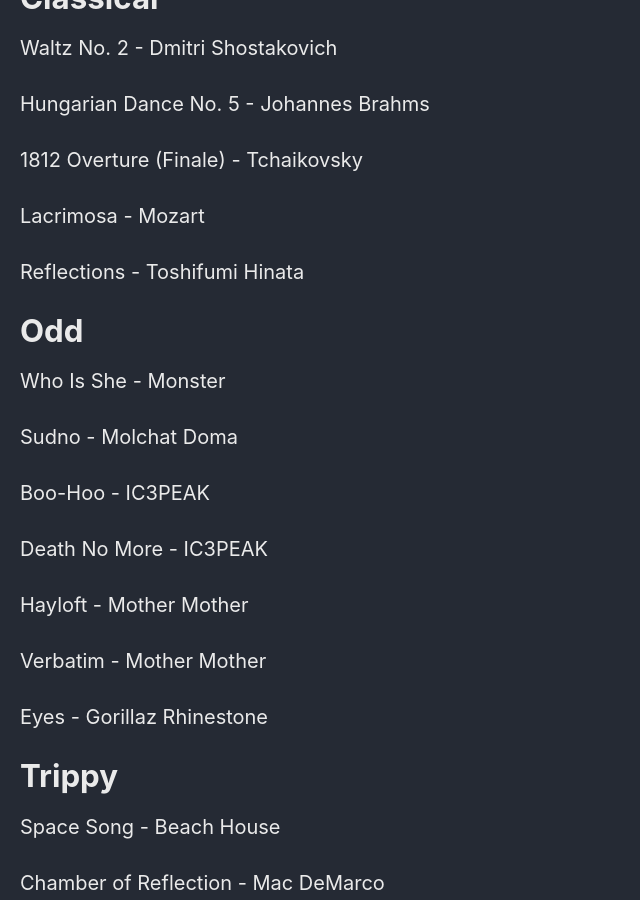
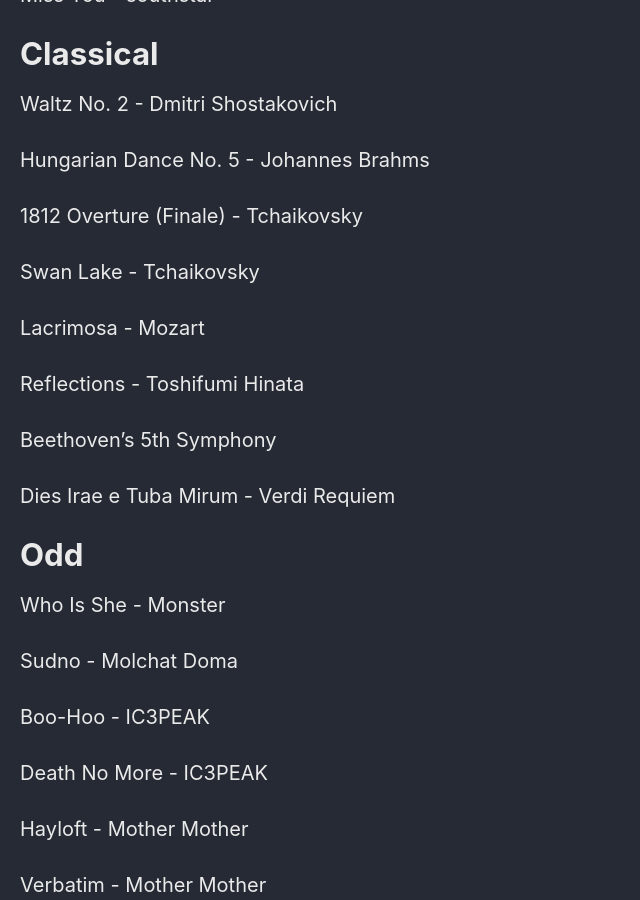
Before and after one commit to Connor-McCartney/Connor-McCartney.github.io, a Jekyll site: the page built from _pages/misc/music.md, in a window 1280 px wide and 900 px high, scrolled down 1170 px. Shown: the whole window, without its empty margins (0-640 px from the left). Built offline with Jekyll 4.4.1, drawn with Linux system fonts in a browser that asks for light colours; cached includes are drawn as plain includes; our own code applies the rules of GitHub Pages for plain Markdown files; some of the changed text lies outside the part shown.

Commit message:
Update music.md

```diff
--- a/_pages/misc/music.md
+++ b/_pages/misc/music.md
@@ -46,9 +48,16 @@ Hungarian Dance No. 5 - Johannes Brahms
 
 1812 Overture (Finale) - Tchaikovsky
 
+Swan Lake - Tchaikovsky
+
 Lacrimosa - Mozart
 
 Reflections - Toshifumi Hinata
+
+Beethoven's 5th Symphony
+
+Dies Irae e Tuba Mirum - Verdi Requiem
+
 
 
 # Odd
```
Also changed, not shown: other parts of _pages/misc/music.md (+2 -0 lines).
